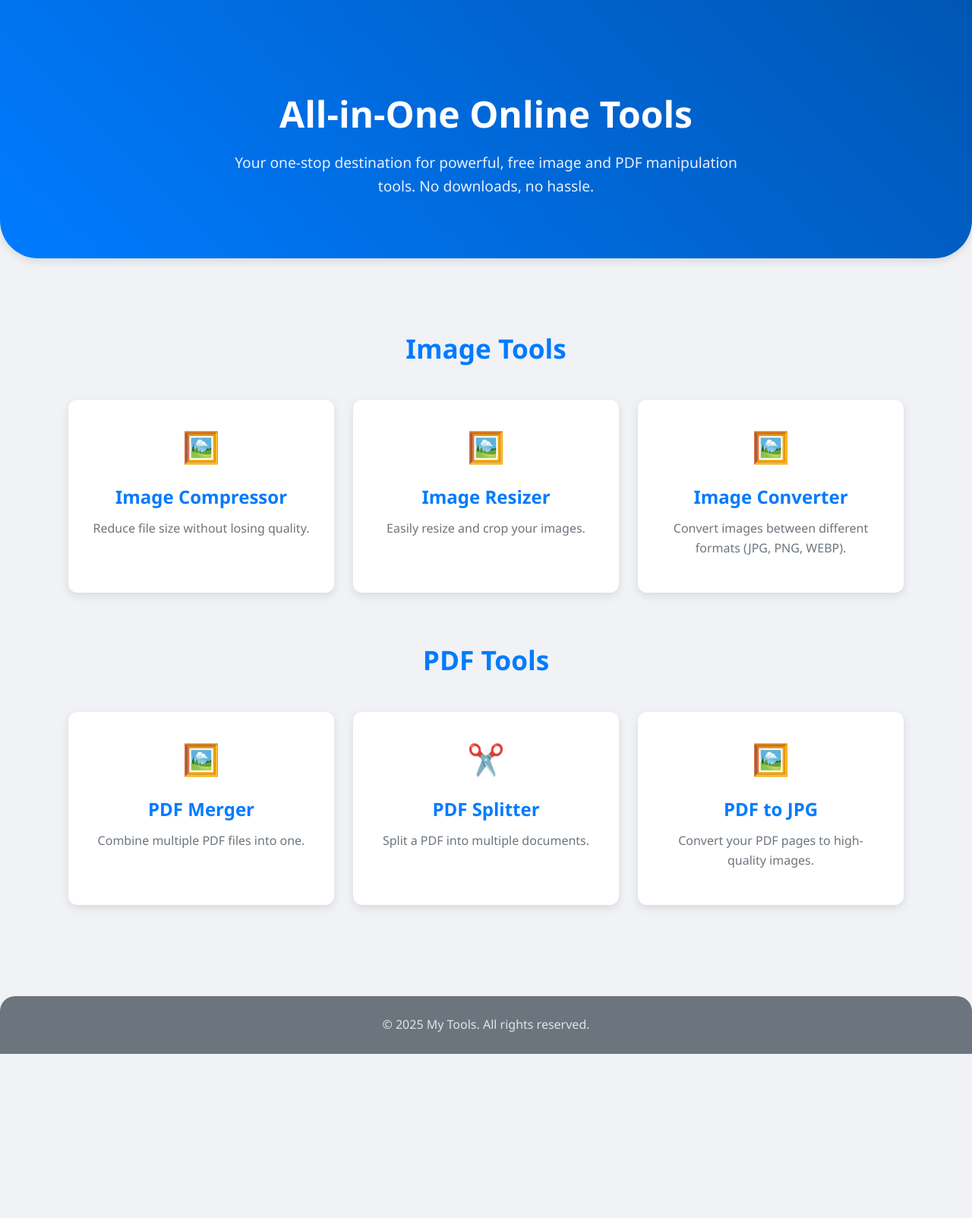
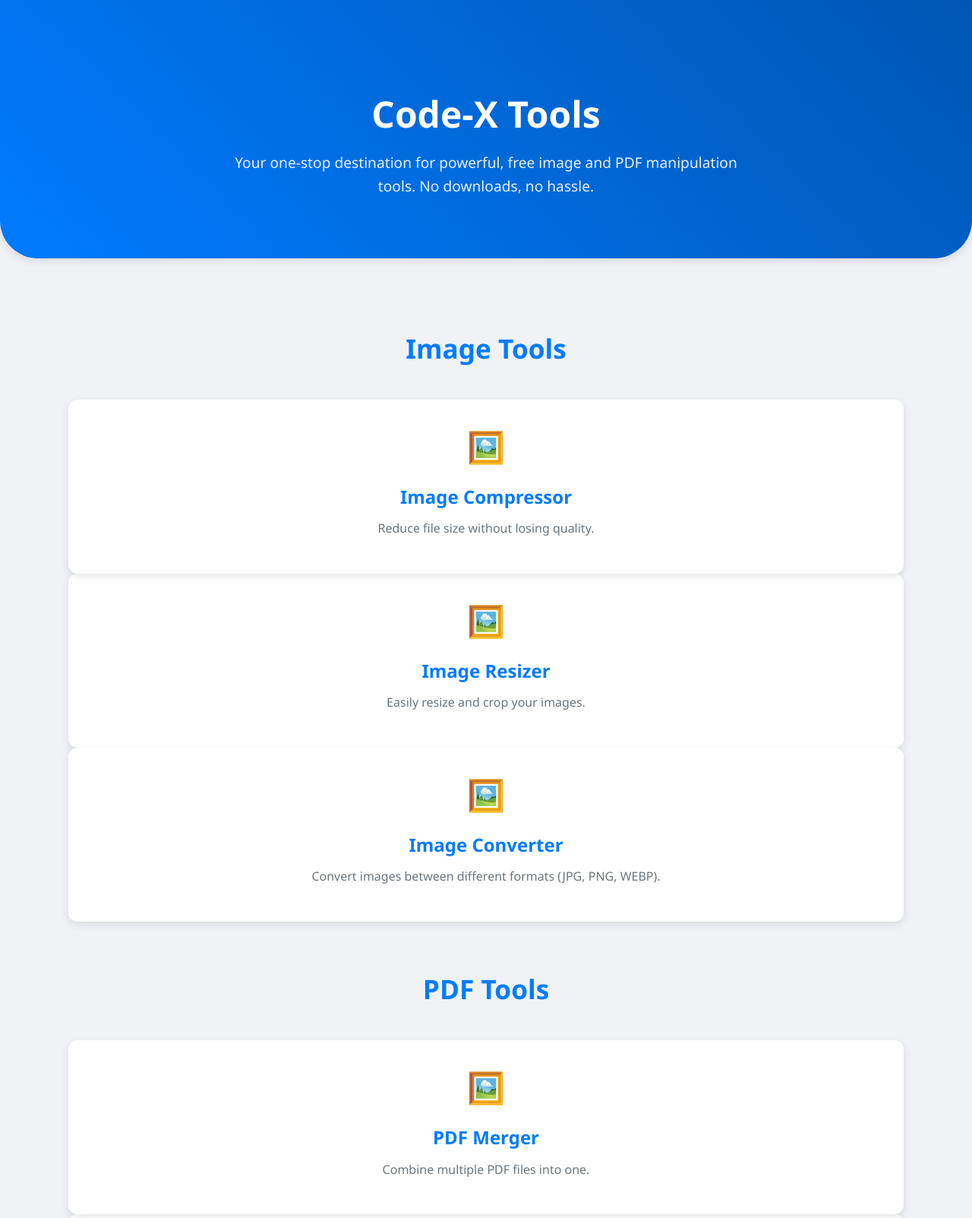
Before and after one commit to simak752012/Tools, a plain HTML site: page index.html in a window 1280 px wide. Shown: the top 1603 px of the page at 76% size. Before the commit the page ends 1387 px from the top, so only its background shows below. Drawn offline with Linux system fonts and the light colour scheme.

Commit message:
Update index.html

```diff
--- a/index.html
+++ b/index.html
@@ -123,7 +123,7 @@
 
     <header class="hero">
         <div class="container">
-            <h1>All-in-One Online Tools</h1>
+            <h1>Code-X Tools</h1>
             <p>Your one-stop destination for powerful, free image and PDF manipulation tools. No downloads, no hassle.</p>
         </div>
     </header>
@@ -131,50 +131,61 @@
     <main class="container tools-section">
         <h2 class="section-heading">Image Tools</h2>
         <div class="tools-grid">
-            <a href="/tools/image-compressor" class="tool-card">
+    <div class="tool-card">
         <div class="tool-icon">🖼️</div>
         <h3>Image Compressor</h3>
         <p>Reduce file size without losing quality.</p>
+        <a href="/Tools/image-compressor">
         </a>
+    </div>
+</div>
 
-            <a href="/tools/image-resizer" class="tool-card">
+           <div class="tool-card">
     <div class="tool-icon">🖼️</div>
     <h3>Image Resizer</h3>
     <p>Easily resize and crop your images.</p>
+    <a href="/Tools/image-resizer">
     </a>
+</div>
 
-            <a href="/tools/image-converter" class="tool-card">
+            <div class="tool-card">
     <div class="tool-icon">🖼️</div>
     <h3>Image Converter</h3>
     <p>Convert images between different formats (JPG, PNG, WEBP).</p>
+    <a href="/Tools/image-converter">
     </a>
 </div>
 
         <h2 class="section-heading" style="margin-top: 60px;">PDF Tools</h2>
        <div class="tools-grid">
-            <a href="/tools/pdf-merger" class="tool-card">
+    <div class="tool-card">
         <div class="tool-icon">🖼️</div>
         <h3>PDF Merger</h3>
         <p>Combine multiple PDF files into one.</p>
+        <a href="/Tools/pdf-merger">
         </a>
+    </div>
+</div>
 
-            <a href="/tools/pdf-splitter" class="tool-card">
+            <div class="tool-card">
     <div class="tool-icon">✂️</div>
     <h3>PDF Splitter</h3>
     <p>Split a PDF into multiple documents.</p>
+    <a href="/Tools/pdf-splitter">
     </a>
+</div>
 
-            <a href="/tools/pdf-to-jpg" class="tool-card">
+            <div class="tool-card">
     <div class="tool-icon">🖼️</div>
     <h3>PDF to JPG</h3>
     <p>Convert your PDF pages to high-quality images.</p>
+    <a href="/Tools/pdf-to-jpg">
     </a>
 </div>
-    </main>
 
     <footer>
         <div class="container">
-            <p>&copy; 2025 My Tools. All rights reserved.</p>
+            <p>&copy; 2025 Code-X Tools. All rights reserved.</p>
         </div>
     </footer>
 
```
Lines whose indentation alone changed are shown as unchanged.
